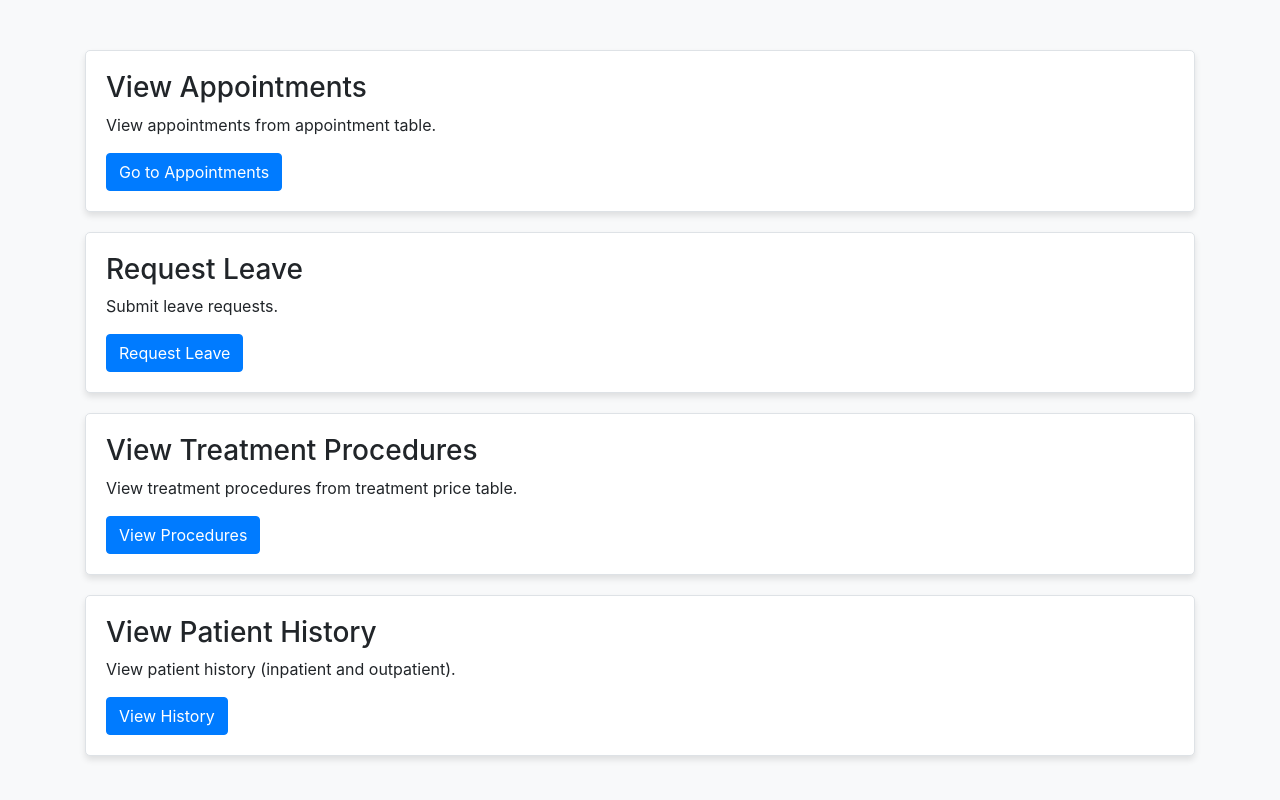
After one commit to Prathoshini07/Hospital-Management-System, a PHP site: page /Doctor_Menu.php in a window 1280 px wide. The commit adds this page. Run offline with PHP 8.4, Linux system fonts and the light colour scheme.

Commit message:
doctor menu added

```diff
--- /dev/null
+++ b/Doctor_Menu.php
@@ -0,0 +1,77 @@
+<!DOCTYPE html>
+<html lang="en">
+<head>
+  <meta charset="UTF-8">
+  <meta name="viewport" content="width=device-width, initial-scale=1.0">
+  <title>Doctor Menu</title>
+  <!-- Bootstrap CSS -->
+  <link rel="stylesheet" href="https://maxcdn.bootstrapcdn.com/bootstrap/4.5.2/css/bootstrap.min.css">
+  <!-- Custom CSS -->
+  <style>
+    body {
+      background-color: #f8f9fa;
+    }
+    .menu-container {
+      margin-top: 50px;
+    }
+    .menu-item {
+      border: 1px solid #dee2e6;
+      padding: 20px;
+      margin-bottom: 20px;
+      border-radius: 5px;
+      background-color: #fff;
+      box-shadow: 0 4px 6px rgba(0, 0, 0, 0.1);
+    }
+    .menu-item:hover {
+      box-shadow: 0 6px 8px rgba(0, 0, 0, 0.2);
+    }
+  </style>
+</head>
+<body>
+
+<div class="container menu-container">
+  <div class="row">
+    <div class="col-md-12">
+      <div class="menu-item">
+        <h3>View Appointments</h3>
+        <p>View appointments from appointment table.</p>
+        <a href="view_appointments.php" class="btn btn-primary">Go to Appointments</a>
+      </div>
+    </div>
+  </div>
+  <div class="row">
+    <div class="col-md-12">
+      <div class="menu-item">
+        <h3>Request Leave</h3>
+        <p>Submit leave requests.</p>
+        <a href="Leave.php" class="btn btn-primary">Request Leave</a>
+      </div>
+    </div>
+  </div>
+  <div class="row">
+    <div class="col-md-12">
+      <div class="menu-item">
+        <h3>View Treatment Procedures</h3>
+        <p>View treatment procedures from treatment price table.</p>
+        <a href="view_treatment_procedures.php" class="btn btn-primary">View Procedures</a>
+      </div>
+    </div>
+  </div>
+  <div class="row">
+    <div class="col-md-12">
+      <div class="menu-item">
+        <h3>View Patient History</h3>
+        <p>View patient history (inpatient and outpatient).</p>
+        <a href="view_patient_history.php" class="btn btn-primary">View History</a>
+      </div>
+    </div>
+  </div>
+</div>
+
+<!-- Bootstrap JS and dependencies -->
+<script src="https://ajax.googleapis.com/ajax/libs/jquery/3.5.1/jquery.min.js"></script>
+<script src="https://cdnjs.cloudflare.com/ajax/libs/popper.js/1.16.0/umd/popper.min.js"></script>
+<script src="https://maxcdn.bootstrapcdn.com/bootstrap/4.5.2/js/bootstrap.min.js"></script>
+
+</body>
+</html>
--- a/index.php
+++ b/index.php
@@ -13,7 +13,7 @@
                 <table cellspacing="15px">
                 <tr>
                     <td><a href="admin.php"><img src="Assets/profile_icon.jpg" height="150px" width="150px"></a></td>
-                    <td><a href="_blank"><img src="Assets/doctor_icon.jpg" height="150px" width="150px"></a></td>
+                    <td><a href="Doctor_Menu.php"><img src="Assets/doctor_icon.jpg" height="150px" width="150px"></a></td>
                     <td><a href="_blank"><img src="Assets/patient_icon.jpg" height="150px" width="150px"></a></td>
                     <td><a href="pharm_mod.php"><img src="Assets/pharmacist_icon.jpg" height="150px" width="150px"></a></td>
                 </tr>
```
Also changed, not shown: Leave.php (added, +62 -0 lines).
